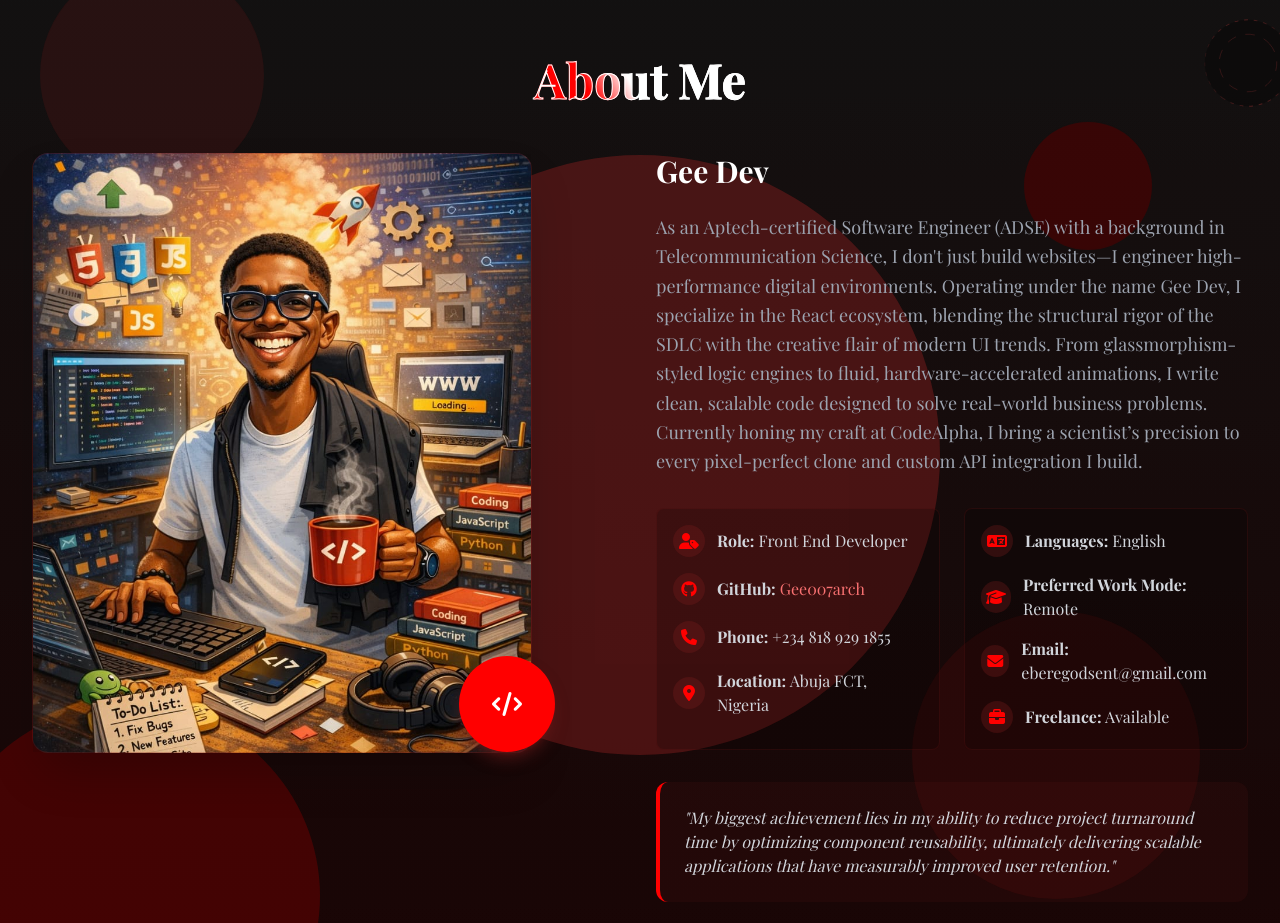
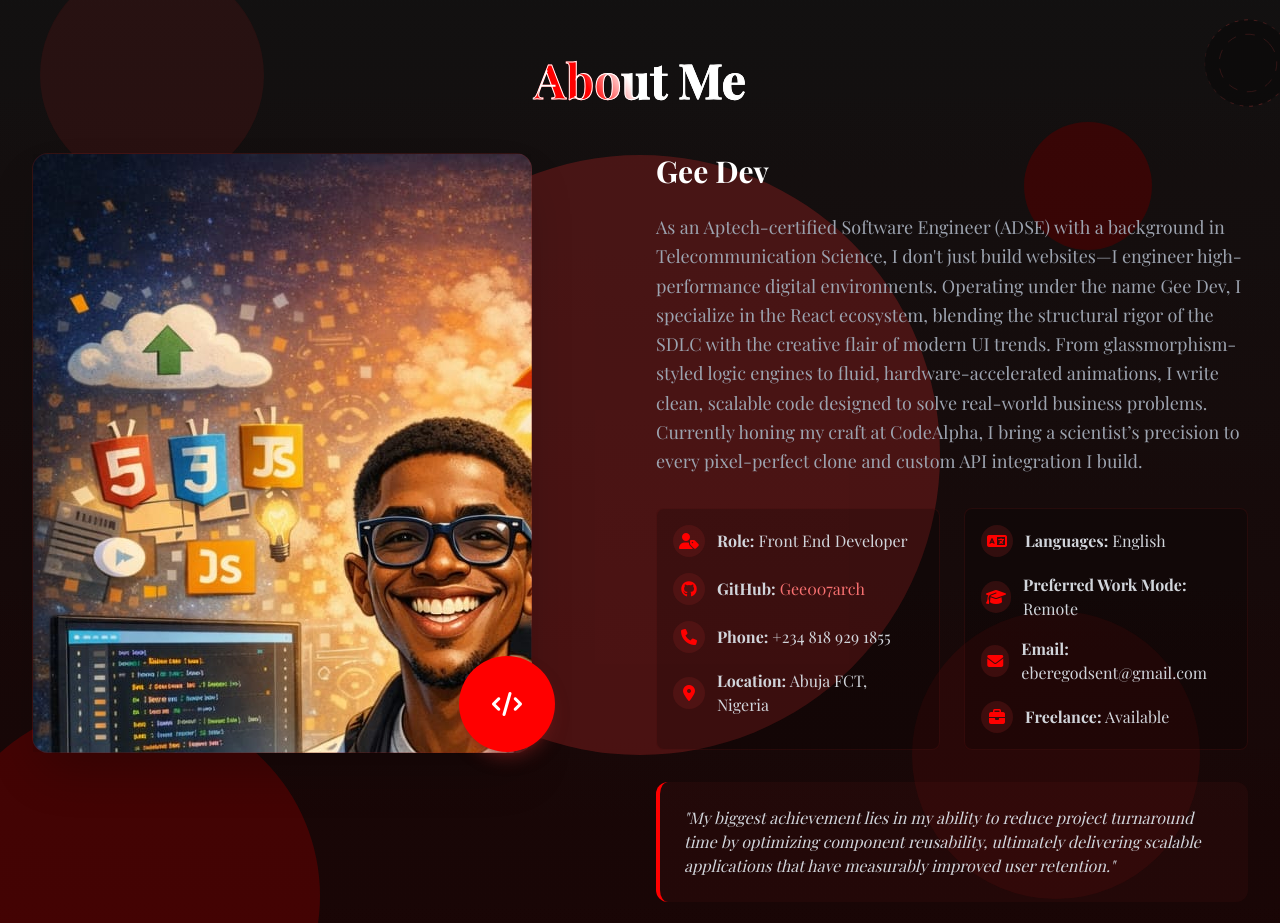
Before and after one commit to Gee007arch/MyPortfolioSite, a React (Vite) app: page / in a window 1280 px wide. Shown: the part 873-1796 px from the top of the page. Built offline with nearby package versions, Linux system fonts and the light colour scheme; a web font is replaced by a local one.

Commit message:
made changes

```diff
--- a/src/components/About.jsx
+++ b/src/components/About.jsx
@@ -24,7 +24,7 @@ const About = () => {
         <div className="grid grid-cols-1 lg:grid-cols-2 gap-8 items-start">
           <motion.div
             variants={slideInLeft}
-            className="relative group w-full max-w-[500px] hidden lg:block lg:h-[600px] mx-auto lg:mx-0 top-0 rounded-2xl shadow-2xl border border-red-900/30 bg-fixed bg-no-repeat bg-cover bg-center"
+            className="relative group w-full max-w-[500px] hidden lg:block lg:h-[600px] mx-auto lg:mx-0 top-0 rounded-2xl shadow-2xl border border-red-900/30 bg-fixed bg-no-repeat"
             style={{ backgroundImage: "url('/assets/img/profile-img.jpeg')" }}
           >
             <div className="absolute inset-0 -z-10 w-full h-full bg-black/10 "></div>
```
